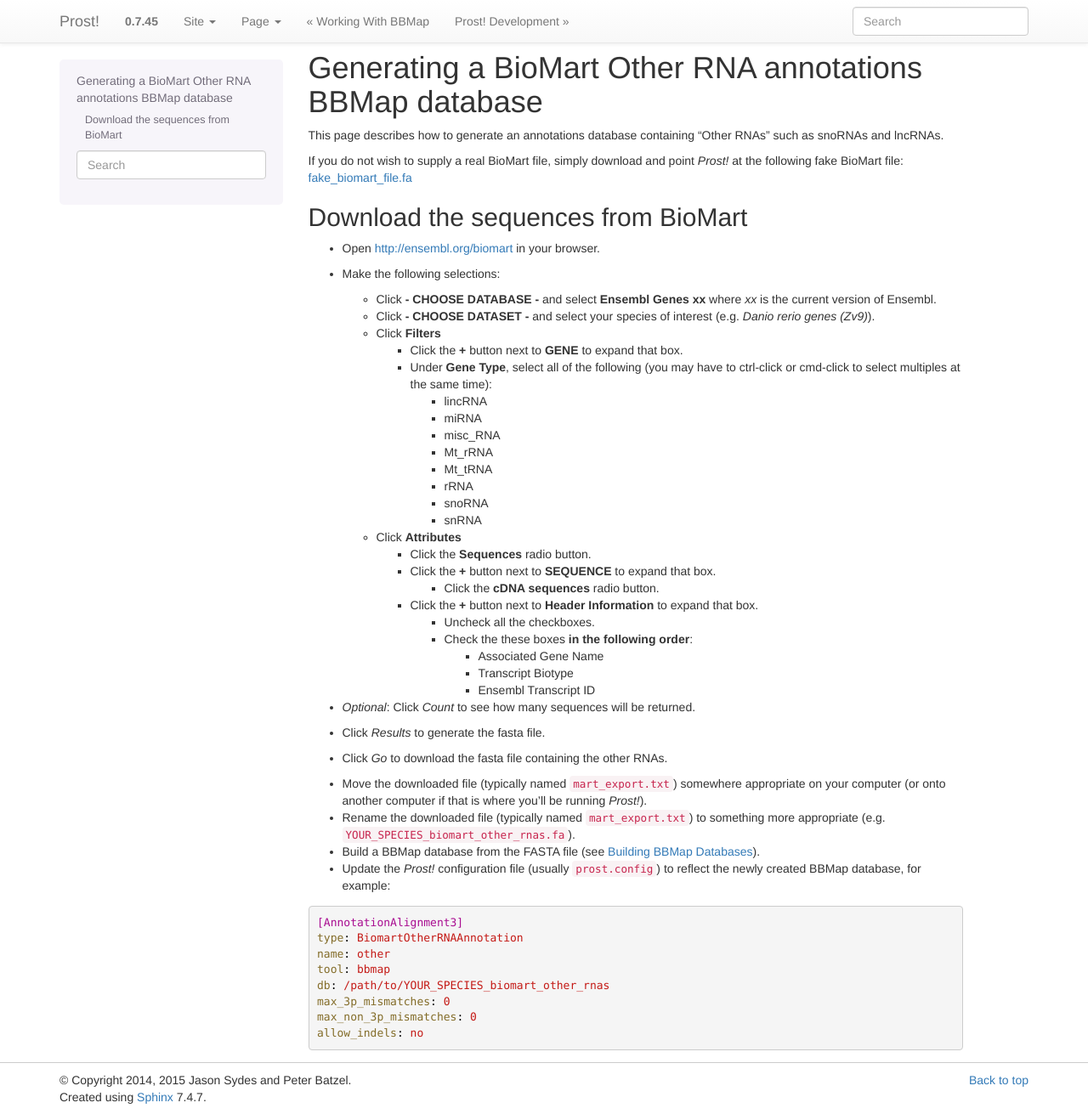
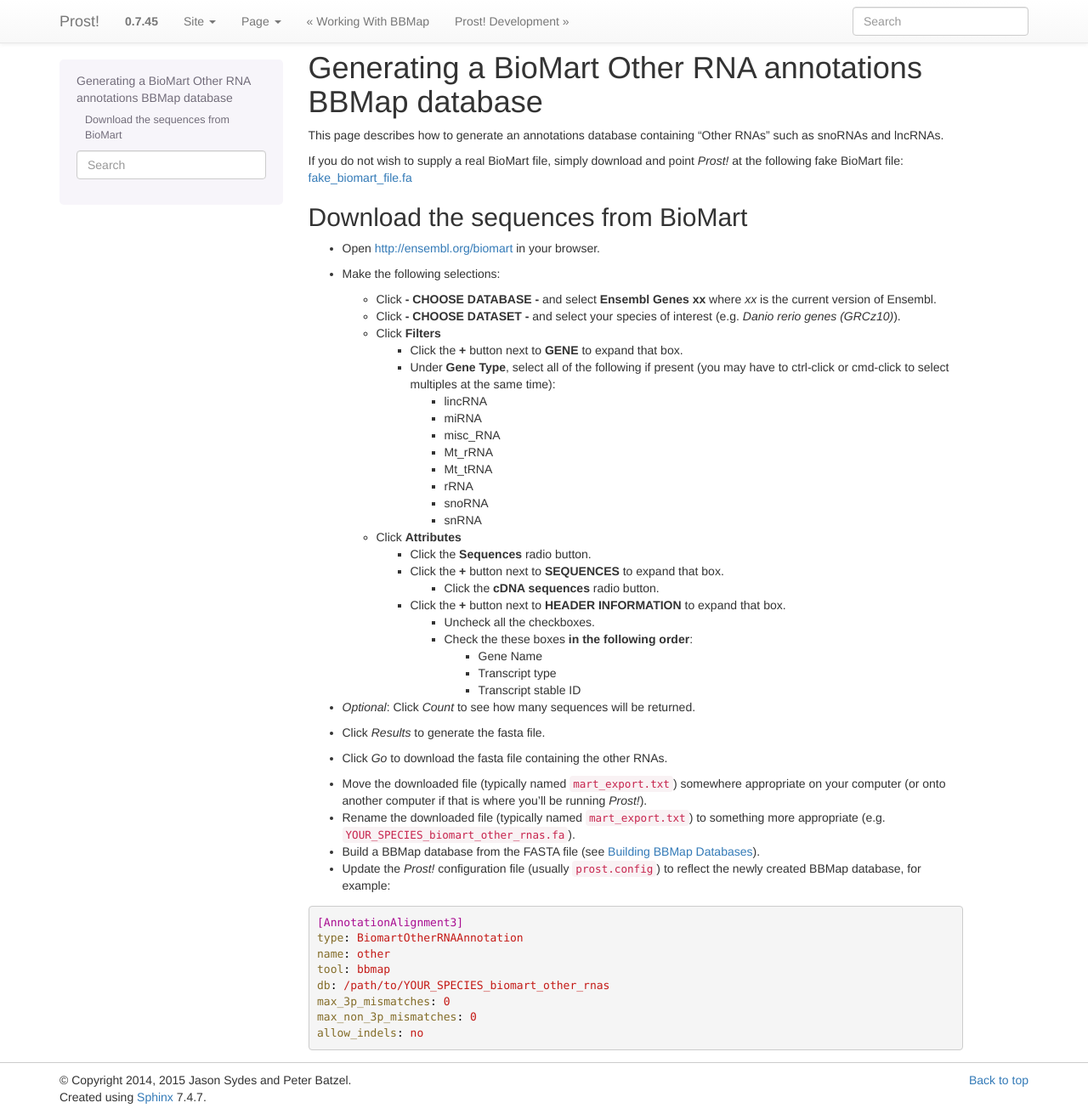
Before and after one commit to uoregon-postlethwait/prost, a Sphinx documentation site: the page built from docs/biomart.rst, in a window 1280 px wide and 1311 px high. Shown: the whole window at 85% size. Built offline with Sphinx 7.4.7, drawn with Linux system fonts in a browser that asks for light colours; the version number is read from the project's files by our own code.

Commit message:
Updated the biomart docs.

```diff
--- a/docs/biomart.rst
+++ b/docs/biomart.rst
@@ -19,12 +19,12 @@ Download the sequences from BioMart
   + Click **- CHOOSE DATABASE -** and select **Ensembl Genes xx** where
     *xx* is the current version of Ensembl.
   + Click **- CHOOSE DATASET -** and select your species of interest (e.g.
-    *Danio rerio genes (Zv9)*).
+    *Danio rerio genes (GRCz10)*).
   + Click **Filters**
 
     - Click the **+** button next to **GENE** to expand that box.
-    - Under **Gene Type**, select all of the following (you may have to
-      ctrl-click or cmd-click to select multiples at the same time):
+    - Under **Gene Type**, select all of the following if present (you may have
+      to ctrl-click or cmd-click to select multiples at the same time):
 
       * lincRNA
       * miRNA
@@ -38,18 +38,18 @@ Download the sequences from BioMart
   - Click **Attributes**
 
     - Click the **Sequences** radio button.
-    - Click the **+** button next to **SEQUENCE** to expand that box.
+    - Click the **+** button next to **SEQUENCES** to expand that box.
 
       - Click the **cDNA sequences** radio button.
 
-    - Click the **+** button next to **Header Information** to expand that box.
+    - Click the **+** button next to **HEADER INFORMATION** to expand that box.
 
       - Uncheck all the checkboxes.
       - Check the these boxes **in the following order**:
 
-        - Associated Gene Name
-        - Transcript Biotype
-        - Ensembl Transcript ID
+        - Gene Name
+        - Transcript type
+        - Transcript stable ID
 
 + *Optional*: Click *Count* to see how many sequences will be returned.
 + Click *Results* to generate the fasta file.
```
